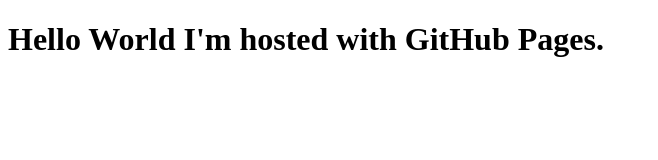
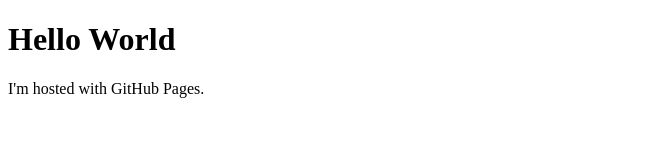
Before and after one commit to danielm9387/danielm9387.github.io, a plain HTML site: page index.html in a window 1280 px wide. Shown: the whole page, without its empty margins (0-658 px from the left). Drawn offline with Linux system fonts and the light colour scheme.

Commit message:
Fix header

```diff
--- a/index.html
+++ b/index.html
@@ -1,7 +1,7 @@
 <!DOCTYPE html>
 <html>
 <body>
-<h1>Hello World</h1?
-<p> I'm hosted with GitHub Pages.</p>
+<h1>Hello World</h1>
+<p>I'm hosted with GitHub Pages.</p>
 </body>
 </html>
```
